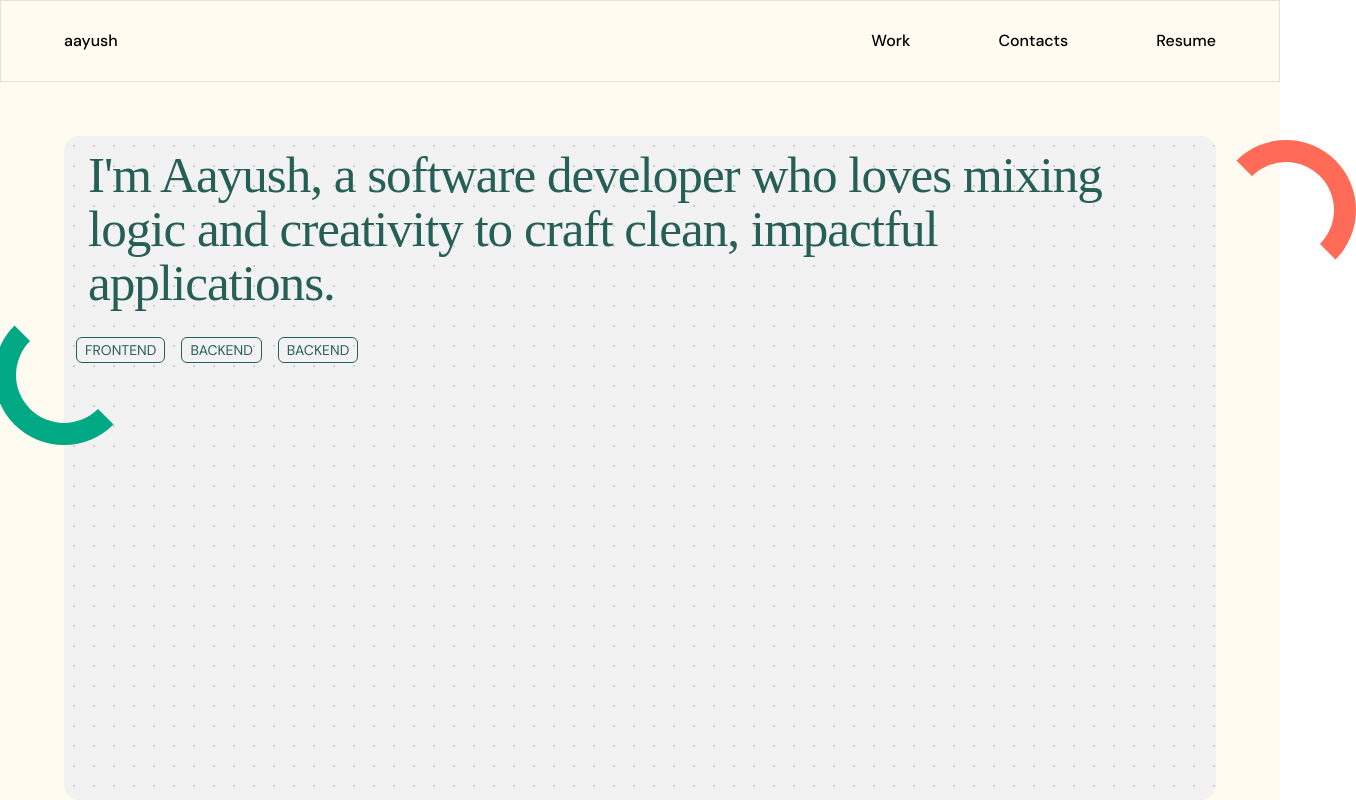
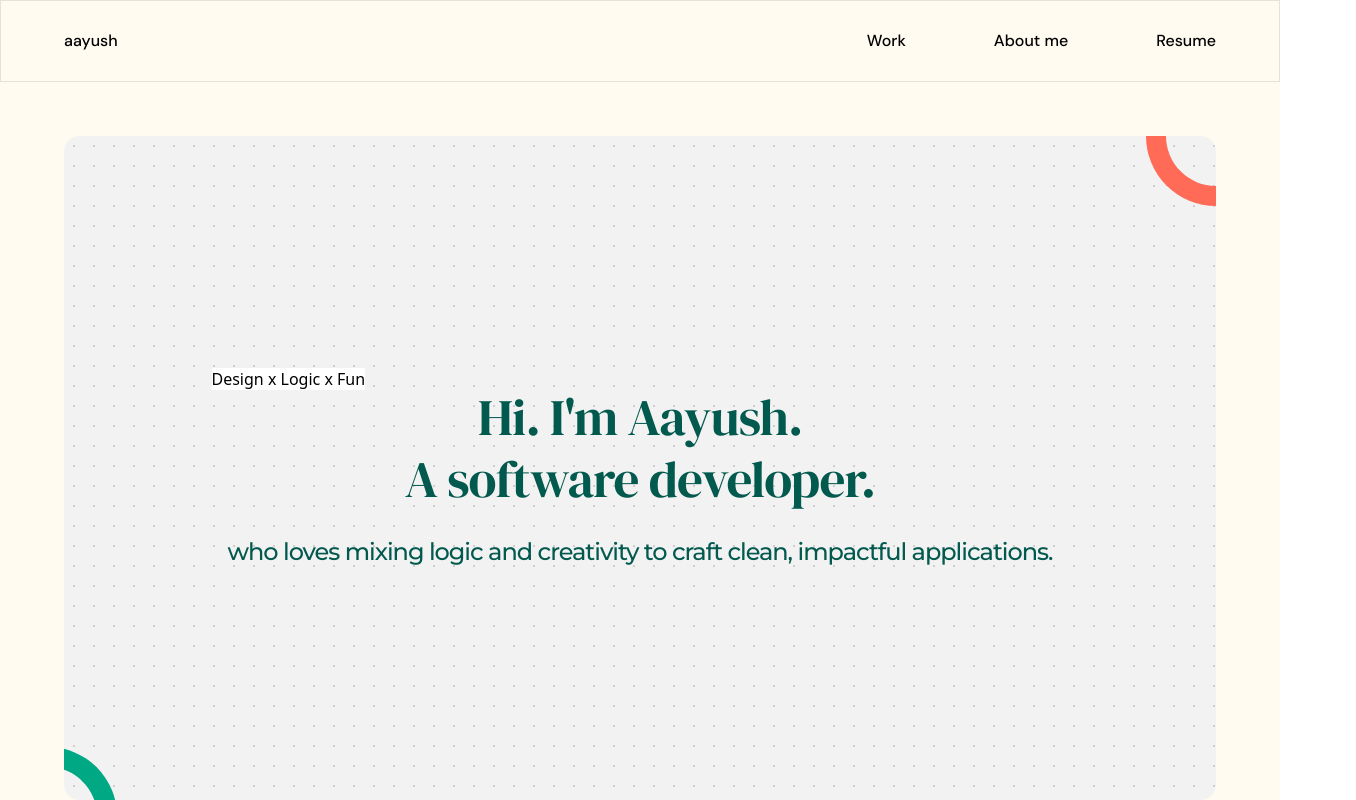
Before and after one commit to Aayush-chalise/portfolio, a React (Vite) app in the folder frontend/myportfolio/: page / in a window 1280 px wide. Shown: the whole page, 1356 px wide, since content can reach past the window. Built offline with nearby package versions, Linux system fonts and the light colour scheme; a web font is replaced by a local one.

Commit message:
add a span

```diff
--- a/frontend/myportfolio/src/components/Nav.jsx
+++ b/frontend/myportfolio/src/components/Nav.jsx
@@ -16,7 +16,7 @@ const Nav = () => {
               <a href="#">Work</a>
             </li>
             <li>
-              <a href="#contacts">Contacts</a>
+              <a href="#contacts">About me</a>
             </li>
             <li>
               <a href="Aayush_Chalise.pdf" target="_blank">
--- a/frontend/myportfolio/src/index.css
+++ b/frontend/myportfolio/src/index.css
@@ -13,7 +13,7 @@
 }
 
 @theme {
-  --color-theme-green: #265f56;
+  --color-theme-green: #02594e;
   --color-bg-color: #fffbf1;
   --font-dm-serif: "DM Serif Display";
   --font-montserrat: "Montserrat";
@@ -43,27 +43,26 @@
   );
   background-size: 20px 20px;
 }
-
 .arc {
   position: absolute;
   width: 140px;
   height: 140px;
-  border-radius: 100%;
-  z-index: 20;
+  border-radius: 50%;
+  z-index: 10;
 }
 
-/* top-right orange arc */
+/* ORANGE */
 .arc-orange {
-  border: 22px solid #ff6b57;
+  border: 20px solid #ff6b57;
   border-left-color: transparent;
   border-bottom-color: transparent;
   transform: translate(50%, -50%);
 }
 
-/* bottom-left green arc */
+/* GREEN */
 .arc-green {
-  border: 22px solid #00a884;
+  border: 20px solid #00a884;
   border-right-color: transparent;
   border-top-color: transparent;
-  transform: translate(-50%, 50%);
+  transform: translate(-38%, 38%);
 }
--- a/frontend/myportfolio/src/sections/LandingPage.jsx
+++ b/frontend/myportfolio/src/sections/LandingPage.jsx
@@ -1,24 +1,45 @@
 const LandingPage = () => {
   return (
-    <main className="min-h-screen  bg-bg-color w-full flex  justify-center gap-10 pt-20">
-      <div className=" xl:max-w-6xl  dots-bg justify-center relative   bg-[rgb(242,242,242)] rounded-2xl   mt-14">
-        <div className="relative rounded-3xl   ">
+    <main className="min-h-screen bg-bg-color w-full flex justify-center gap-10 xl:pt-20">
+      <div className="xl:w-6xl dots-bg  relative bg-[rgb(242,242,242)] rounded-2xl mt-14 overflow-hidden flex items-center justify-center">
+        {/* THIS is now the arc container */}
+
         {/* Orange arc */}
-          <div className="arc arc-orange top-0 right-0 translate-1/2"></div>
+        <div className="arc arc-orange absolute top-0 right-0 origin-top-right rotate-[180deg]" />
 
         {/* Green arc */}
-          <div className="arc arc-green bottom-0 left-0"></div>
-          <div className="p-2 mt-1">
+        <div className="arc arc-green absolute bottom-0 left-0 origin-bottom-left rotate-[180deg]" />
+
+        <div className="px-2  ">
+          <span className="bg-white ">Design x Logic x Fun</span>
+
           <p
-              className="text-6xl font-['sunday'] text-theme-green   text-[clamp(3rem,4vw,5.5rem)]
+            className="
+            text-8xl
+                font-dm-serif
+                text-theme-green
+                text-[clamp(3rem,4vw,5.5rem)]
                 leading-[1.05]
-  tracking-[-0.02em] px-4"
+                tracking-[-0.02em]
+                gap-2 font-medium
+                px-4 flex flex-col  justify-center items-center
+              "
           >
-              I'm Aayush, a software developer who loves mixing logic and
-              creativity to craft clean, impactful applications.
+            <span> Hi. I'm Aayush. </span>
+            <span>A software developer.</span>
+            <div className="font-montserrat">
+              <span className="text-2xl">
+                {" "}
+                who loves mixing logic and creativity
+              </span>
+              <span className="text-2xl">
+                {""} to craft clean, impactful applications.
+              </span>
+            </div>
           </p>
         </div>
-          <div className="  flex mt-2 gap-4 p-3 text-theme-green font-dm-sans text-sm">
+
+        {/* <div className="flex mt-2 gap-4 p-3 text-theme-green font-dm-sans text-sm">
           <p className="border border-theme-green rounded-md px-2 py-0.5">
             FRONTEND
           </p>
@@ -28,10 +49,7 @@ const LandingPage = () => {
           <p className="border border-theme-green rounded-md px-2 py-0.5">
             BACKEND
           </p>
-          </div>
-
-          {/* content */}
-        </div>
+        </div> */}
       </div>
     </main>
   );
```
Lines whose indentation alone changed are shown as unchanged.
